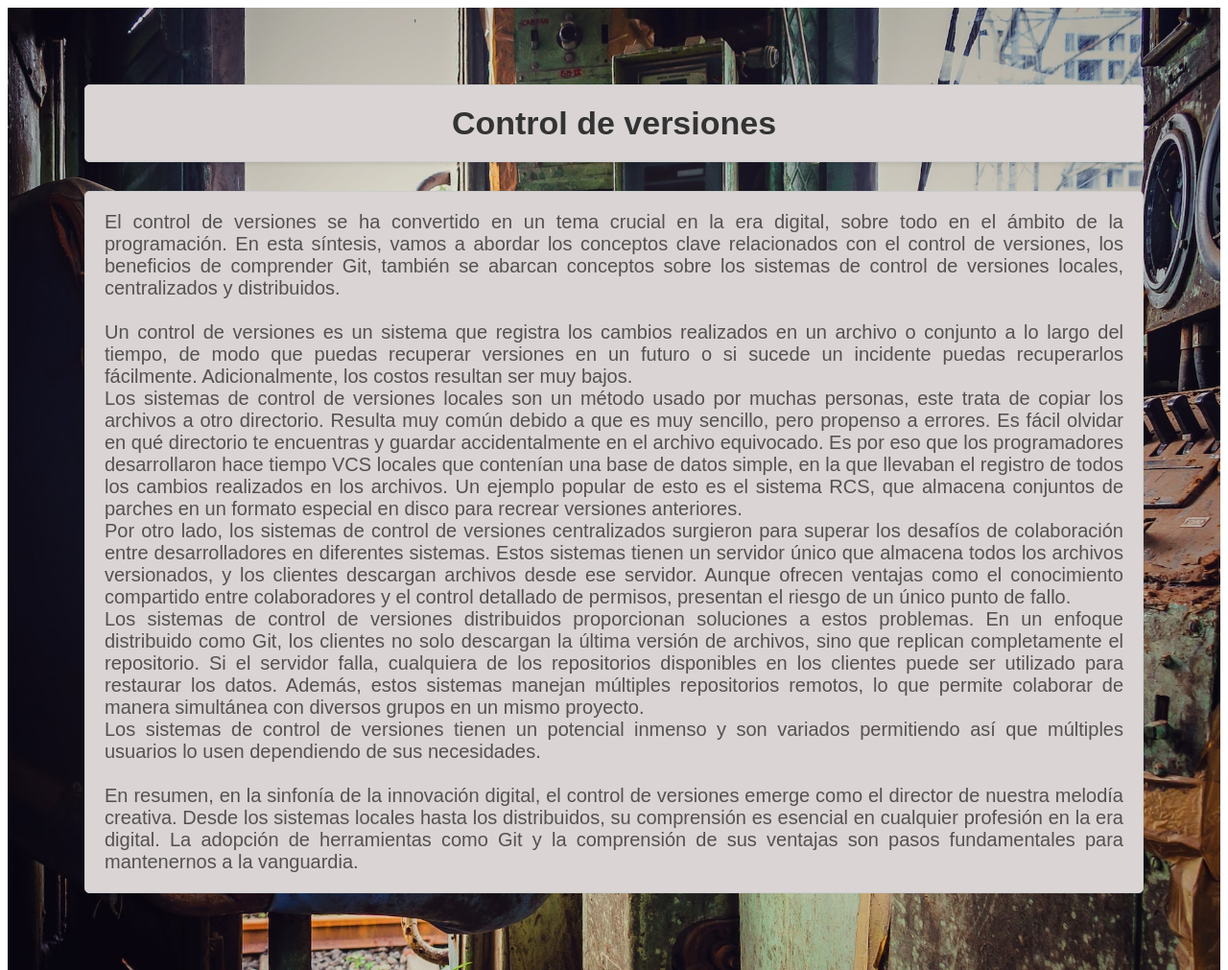
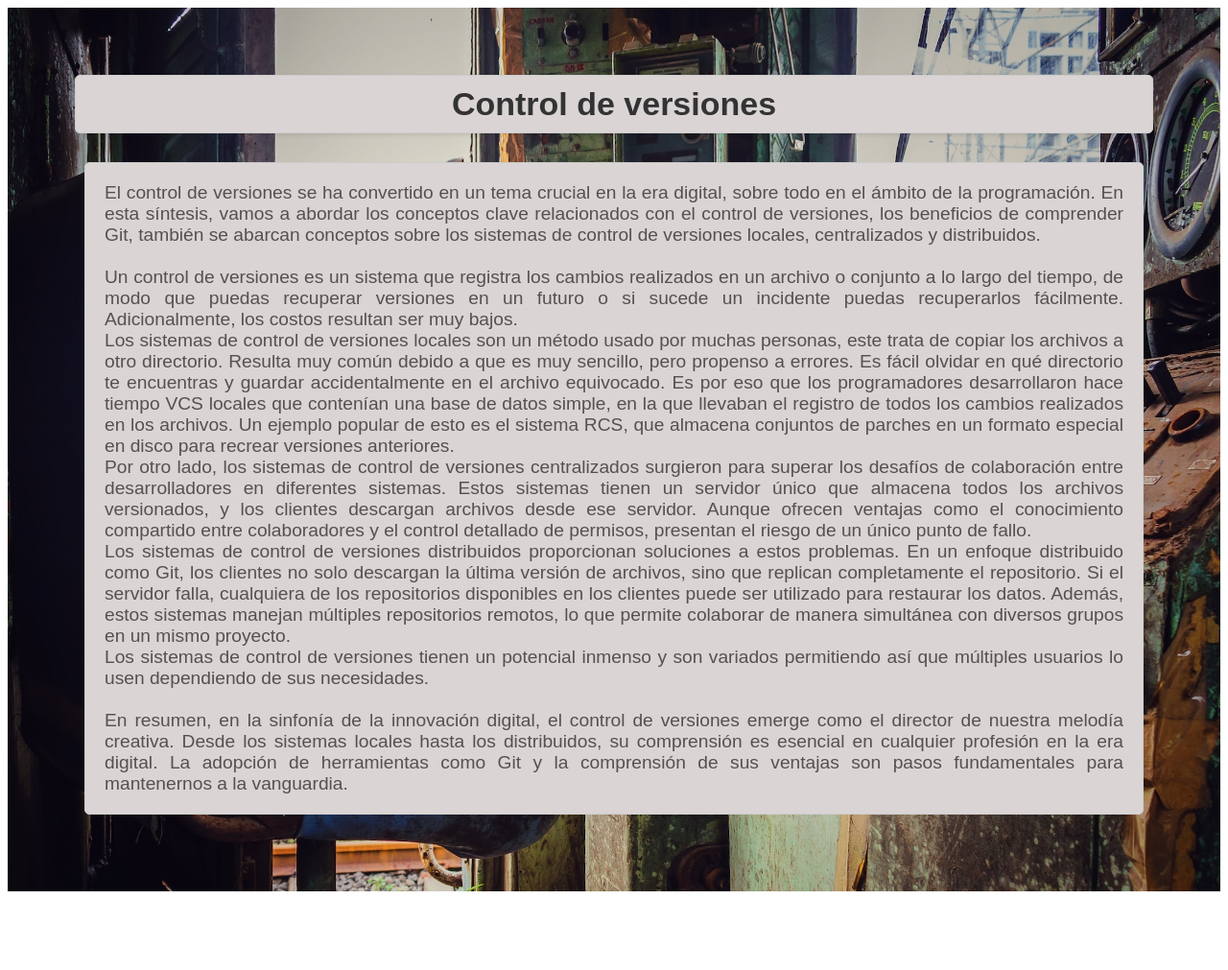
Before and after one commit to PaulOchoa952/Synthesis2, a plain HTML site: page index.html in a window 1280 px wide. Shown: the whole page at 96% size. After the commit the page ends 937 px from the top, so only its background shows below. Drawn offline with Linux system fonts and the light colour scheme.

Commit message:
Actualizacion de tamaño de letra

```diff
--- a/styles.css
+++ b/styles.css
@@ -6,8 +6,8 @@
     /* Otros estilos para el div */
     background-color: #dad4d4;
     border: 1px solid #ccc;
-    padding: 20px;
-    margin: 30px;
+    padding: 10px;
+    margin: 20px;
     border-radius: 5px;
     box-shadow: 0 2px 4px rgba(38, 38, 38, 0.1);
     transition: background-color 0.3s ease, transform 0.3s ease;
@@ -27,10 +27,6 @@
     margin: 0; /* Elimina el margen superior e inferior predeterminado */
 }
 
-.Synthesis {
-    /* ...otros estilos... */
-    text-align: center; /* O "left" / "right" según tu preferencia */
-}
 
 body {
     font-family: Arial, sans-serif;
@@ -53,7 +49,7 @@ body {
 
 /* Estilos para el párrafo de Introducción */
 .Content p {
-    font-size: 20px;
+    font-size: 1.2em;
     color: #555151;
     margin: 0;
     position: relative; /* Asegura que el párrafo mantenga su posición en el flujo de contenido */
```
